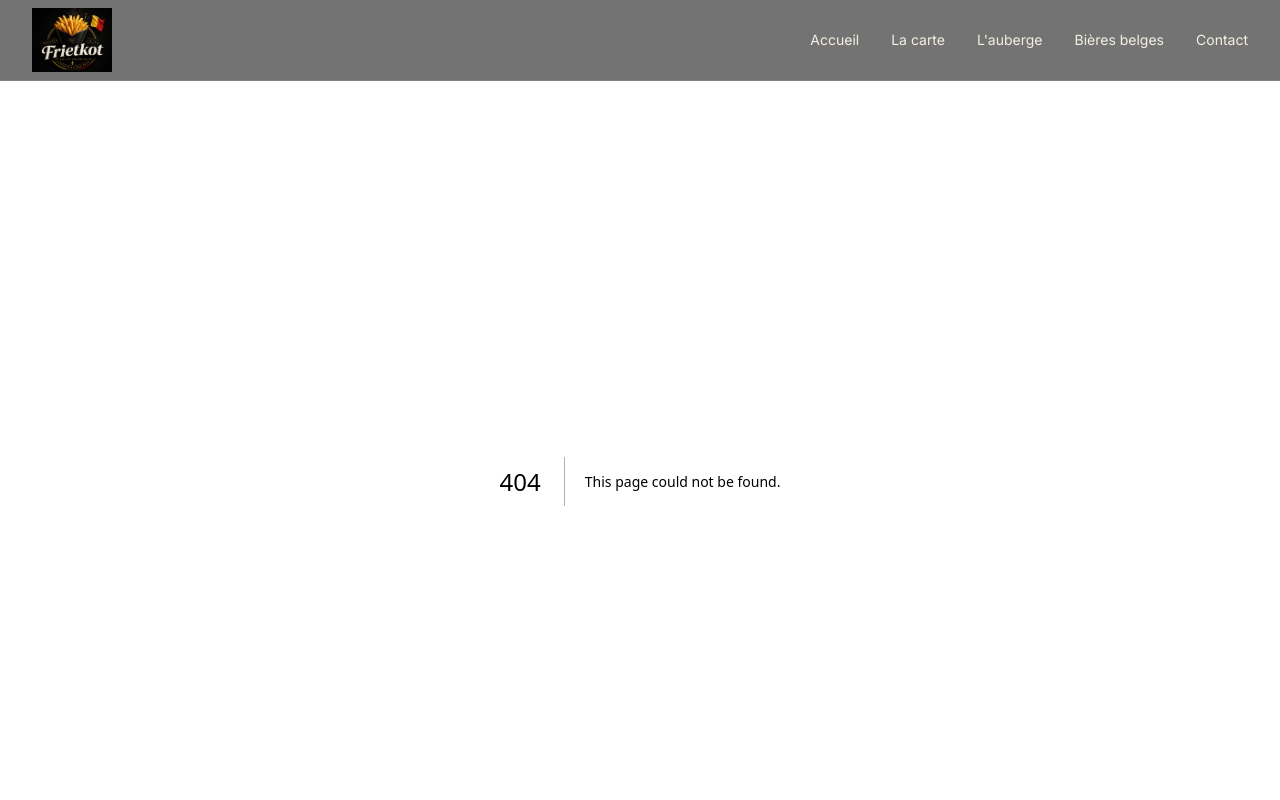
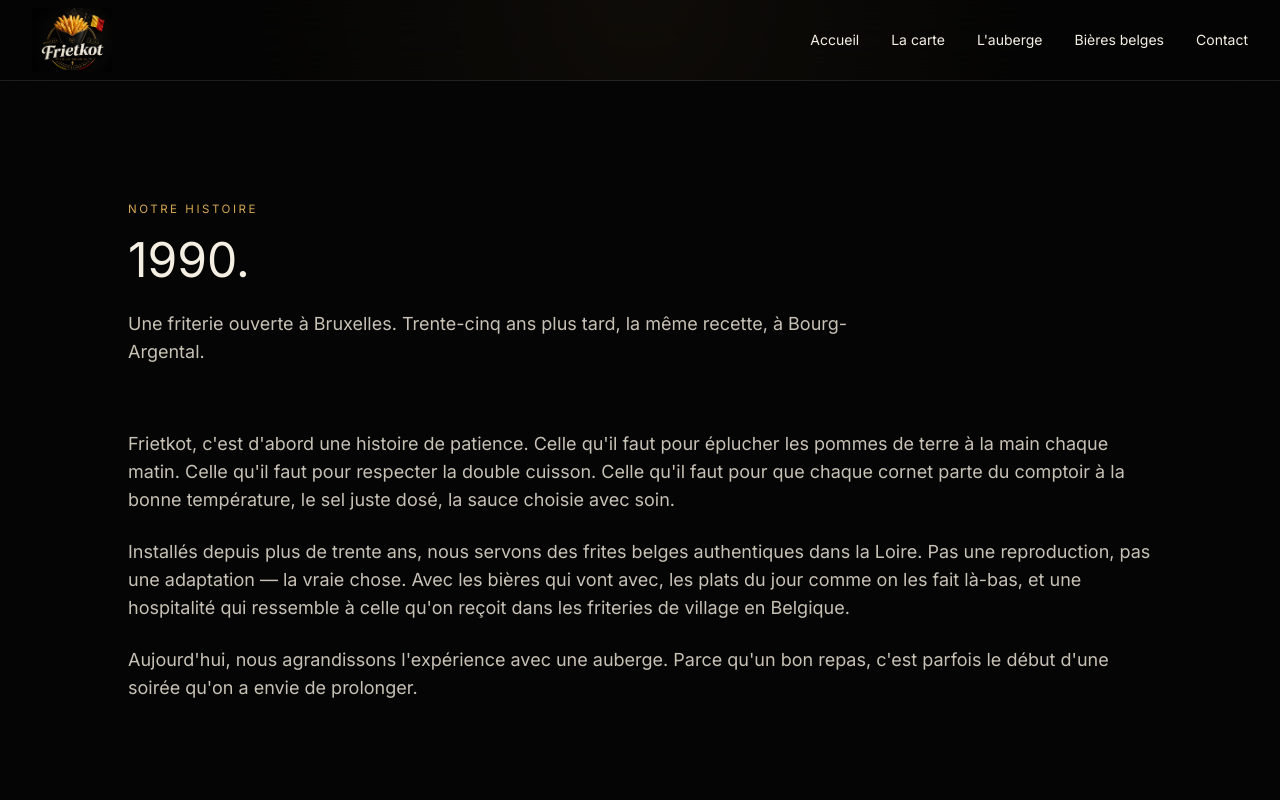
Before and after one commit to ardrotterdam/frietkot-bourg-argental, a Next.js app: page /notre-histoire in a window 1280 px wide. Before the commit this address had no page. Shown: the top 800 px of the page. Built offline with nearby package versions, Linux system fonts and the light colour scheme.

Commit message:
Improve contact page layout by refining content structure, enhancing section visibility, and optimizing the new contact form for better user interaction and experience.

```diff
--- /dev/null
+++ b/app/mentions-legales/page.tsx
@@ -0,0 +1,32 @@
+import type { Metadata } from "next";
+import SectionHeading from "../components/section-heading";
+
+export const metadata: Metadata = {
+  title: "Mentions légales · Frietkot Bourg-Argental",
+  description: "Informations légales du site Frietkot Bourg-Argental.",
+};
+
+export default function MentionsLegalesPage() {
+  return (
+    <main className="min-h-screen bg-[#050505] px-6 pb-20 pt-14 text-white md:px-10">
+      <section className="mx-auto w-full max-w-5xl py-16">
+        <SectionHeading
+          eyebrow="INFORMATIONS"
+          title="Mentions légales"
+          description="Page légale provisoire en attente de validation propriétaire."
+        />
+      </section>
+
+      <section className="mx-auto w-full max-w-5xl space-y-4 text-[#c8c1b5]">
+        <p>Nom de l'établissement : Frietkot</p>
+        <p>Adresse : 7 place d'Armeville, 42220 Bourg-Argental</p>
+        <p>Téléphone : 07 84 42 81 06</p>
+        <p>Email : bonjour@frietkot.fr</p>
+        <p>
+          Hébergement : Vercel. Contenu éditorial et visuels : Frietkot
+          Bourg-Argental.
+        </p>
+      </section>
+    </main>
+  );
+}
--- /dev/null
+++ b/app/notre-histoire/page.tsx
@@ -0,0 +1,44 @@
+import type { Metadata } from "next";
+import SectionHeading from "../components/section-heading";
+
+export const metadata: Metadata = {
+  title: "Notre histoire · Frietkot Bourg-Argental",
+  description:
+    "Depuis 1990, Frietkot transmet la tradition de la vraie frite belge à Bourg-Argental.",
+};
+
+export default function NotreHistoirePage() {
+  return (
+    <main className="min-h-screen bg-[#050505] px-6 pb-20 pt-14 text-white md:px-10">
+      <section className="mx-auto w-full max-w-5xl py-16">
+        <SectionHeading
+          eyebrow="NOTRE HISTOIRE"
+          title="1990."
+          description="Une friterie ouverte à Bruxelles. Trente-cinq ans plus tard, la même recette, à Bourg-Argental."
+        />
+      </section>
+
+      <section className="mx-auto w-full max-w-5xl space-y-6 text-lg text-[#c8c1b5]">
+        <p>
+          Frietkot, c&apos;est d&apos;abord une histoire de patience. Celle qu&apos;il faut
+          pour éplucher les pommes de terre à la main chaque matin. Celle qu&apos;il
+          faut pour respecter la double cuisson. Celle qu&apos;il faut pour que chaque
+          cornet parte du comptoir à la bonne température, le sel juste dosé, la
+          sauce choisie avec soin.
+        </p>
+        <p>
+          Installés depuis plus de trente ans, nous servons des frites belges
+          authentiques dans la Loire. Pas une reproduction, pas une adaptation —
+          la vraie chose. Avec les bières qui vont avec, les plats du jour comme
+          on les fait là-bas, et une hospitalité qui ressemble à celle qu&apos;on
+          reçoit dans les friteries de village en Belgique.
+        </p>
+        <p>
+          Aujourd&apos;hui, nous agrandissons l&apos;expérience avec une auberge. Parce
+          qu&apos;un bon repas, c&apos;est parfois le début d&apos;une soirée qu&apos;on a envie de
+          prolonger.
+        </p>
+      </section>
+    </main>
+  );
+}
```
